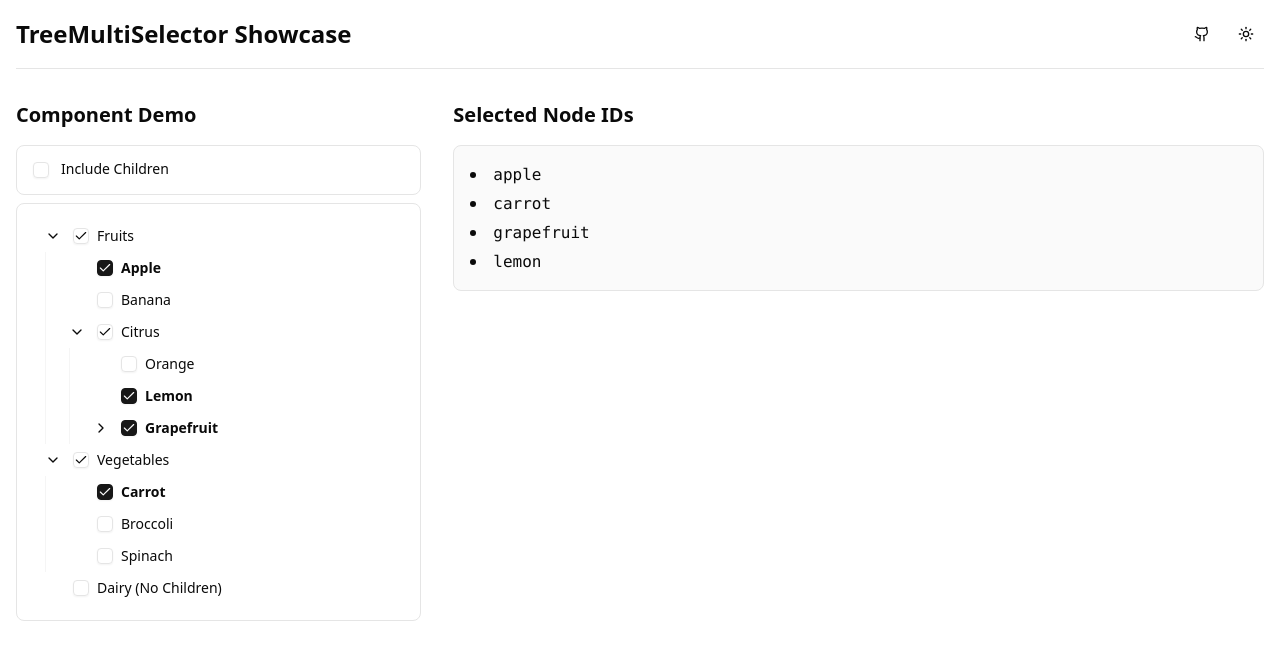
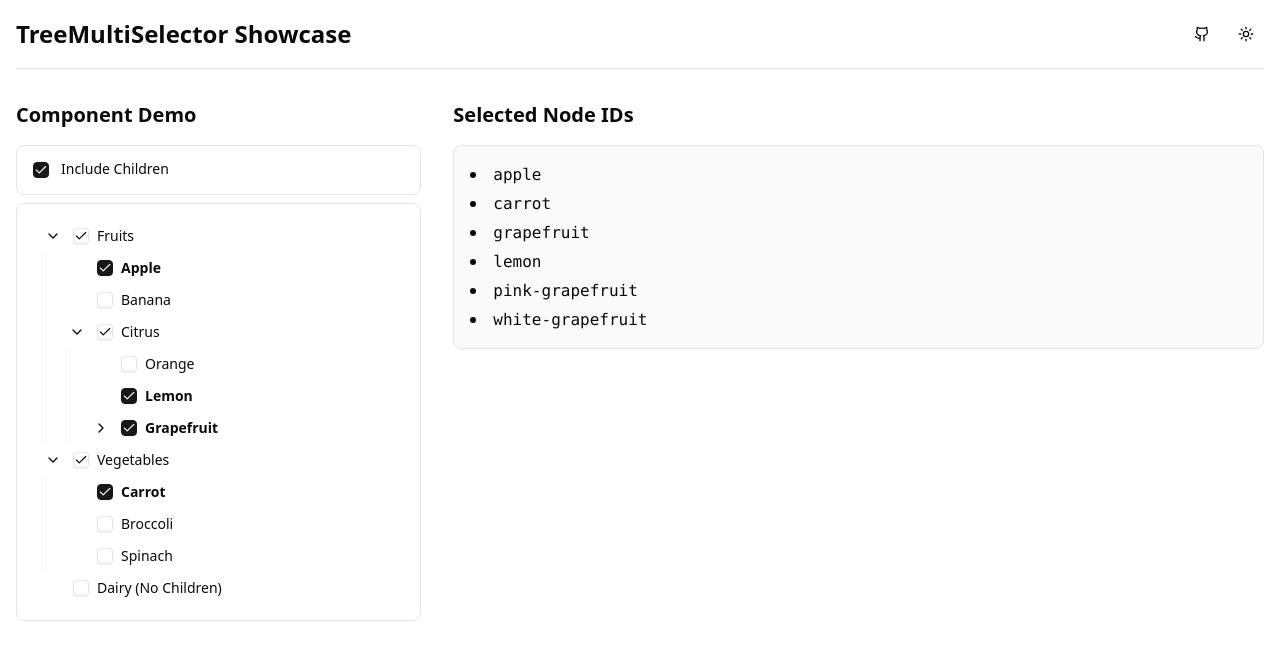
Before and after one commit to andybowsword/react-tree-selector, a Next.js app: page / in a window 1280 px wide. Shown: the top 660 px of the page. Built offline with nearby package versions, Linux system fonts and the light colour scheme.

Commit message:
chore: demo includeChildren -> true (default)

```diff
--- a/src/app/_components/tree-multi-selector-demo.tsx
+++ b/src/app/_components/tree-multi-selector-demo.tsx
@@ -59,7 +59,7 @@ const treeData: TreeNode[] = [
 const initSelection = ["apple", "lemon", "carrot", "grapefruit"];
 
 export function TreeMultiSelectorDemo() {
-  const [includeChildren, setIncludeChildren] = React.useState(false);
+  const [includeChildren, setIncludeChildren] = React.useState(true);
 
   // State to hold the selected node IDs from the tree
   const [selectedNodes, setSelectedNodes] = React.useState<string[]>(
```
